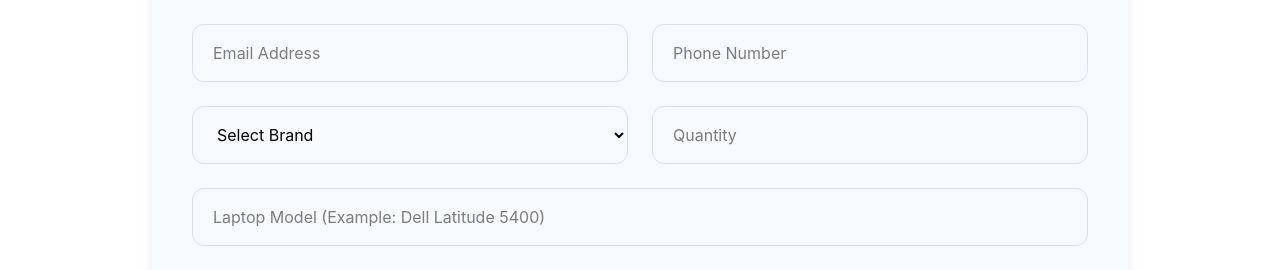
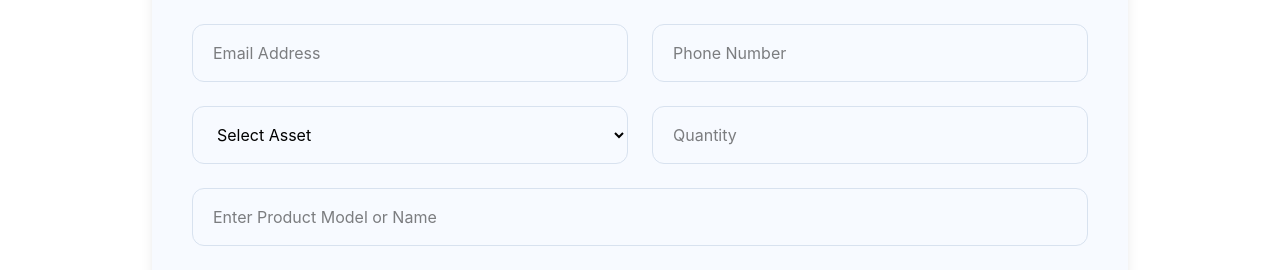
Before and after one commit to RimshaYounas34/Globaltail-IT-Asset-Solutions, a React (Vite) app: page /sell-assets in a window 1280 px wide. Shown: the part 2646-2916 px from the top of the page. Built offline with nearby package versions, Linux system fonts and the light colour scheme.

Commit message:
update Sellassets page

```diff
--- a/src/pages/SellAssets.jsx
+++ b/src/pages/SellAssets.jsx
@@ -430,9 +430,25 @@ const scrollToForm = () => {
   onChange={handleChange}
   className="h-[58px] rounded-xl border border-[#D8E2EF] px-5 outline-none focus:border-[#0B84FF]"
 >
-            <option value="">Select Brand</option>
-<option value="Dell">Dell</option>
-<option value="HP">HP</option>
+           <option value="">Select Asset</option>
+<option value="Laptops (All Brands & Grades)">Laptops (All Brands & Grades)</option>
+<option value="Desktop Computers">Desktop Computers</option>
+<option value="All-in-One PCs">All-in-One PCs</option>
+<option value="Monitors">Monitors</option>
+<option value="Flat-Screen TVs">Flat-Screen TVs</option>
+<option value="Servers">Servers</option>
+<option value="Network Switches">Network Switches</option>
+<option value="IT Components & Accessories">IT Components & Accessories</option>
+<option value="AC Power Adapters & Chargers">AC Power Adapters & Chargers</option>
+<option value="RAM (Memory Modules)">RAM (Memory Modules)</option>
+<option value="Hard Disk Drives (HDDs)">Hard Disk Drives (HDDs)</option>
+<option value="Solid State Drives (SSDs)">Solid State Drives (SSDs)</option>
+<option value="Power Cables">Power Cables</option>
+<option value="Data Cables">Data Cables</option>
+<option value="Docking Stations">Docking Stations</option>
+<option value="Keyboards & Mice">Keyboards & Mice</option>
+<option value="Webcams">Webcams</option>
+<option value="Other IT Accessories">Other IT Accessories</option>
           </select>
 
           <input
@@ -445,12 +461,12 @@ const scrollToForm = () => {
 />
         </div>
 
-        <input
+       <input
   type="text"
   name="model"
   value={formData.model}
   onChange={handleChange}
-  placeholder="Laptop Model (Example: Dell Latitude 5400)"
+  placeholder="Enter Product Model or Name"
   className="w-full h-[58px] rounded-xl border border-[#D8E2EF] px-5 outline-none focus:border-[#0B84FF]"
 />
 
```
